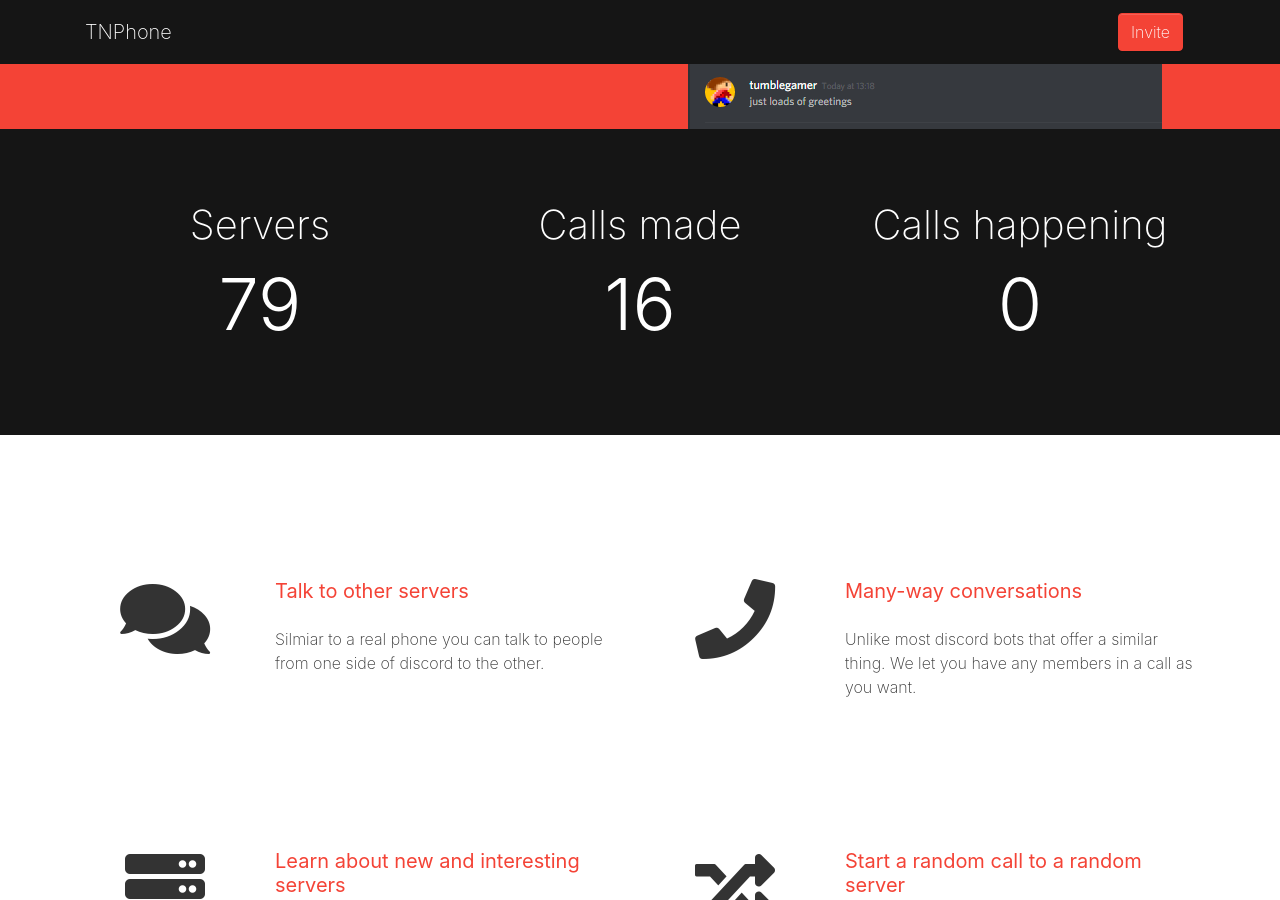
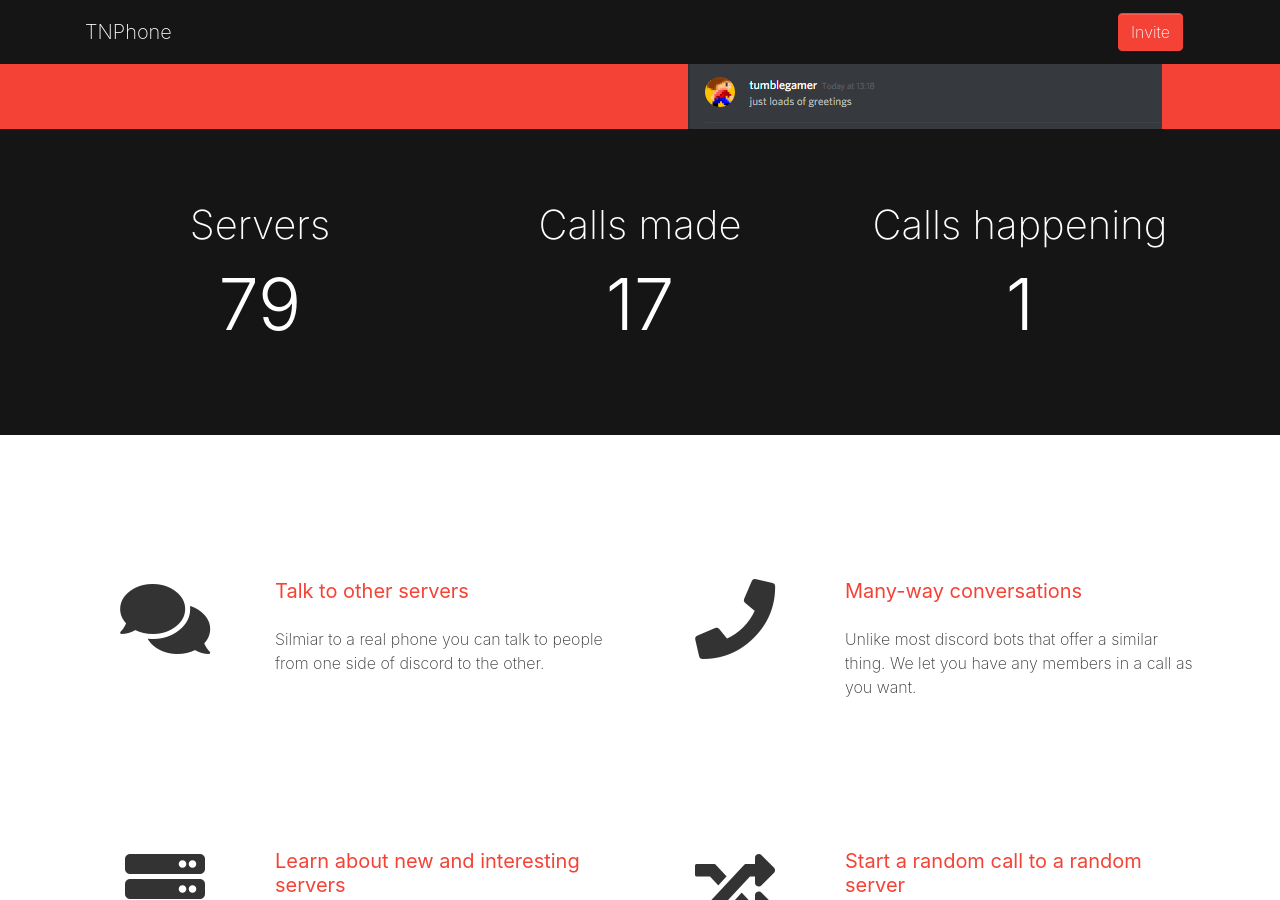
Before and after one commit to tumblenet/tnphone.tumblenet.ga, a Jekyll site: the page built from index.html, in a window 1280 px wide and 900 px high, scrolled down 443 px. Built offline with Jekyll 4.4.1, drawn with Linux system fonts in a browser that asks for light colours; nearby versions of some CDN libraries.

Commit message:
Update Phones feed

```diff
--- a/_data/phones.json
+++ b/_data/phones.json
@@ -1,5 +1,5 @@
 {
-	"callsMade": 16,
+	"callsMade": 17,
 	"servers": 79,
-	"currentCalls": 0
+	"currentCalls": 1
 }
```
